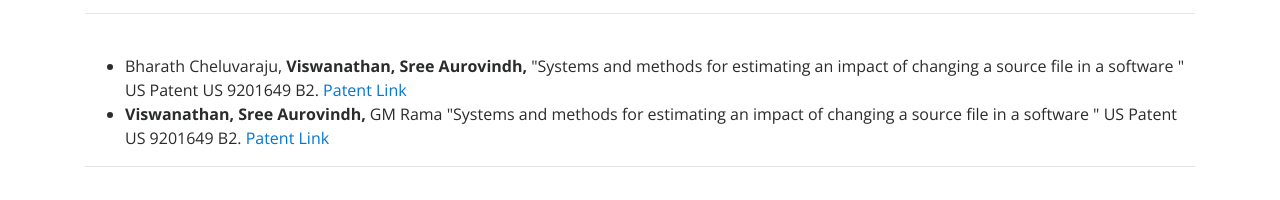
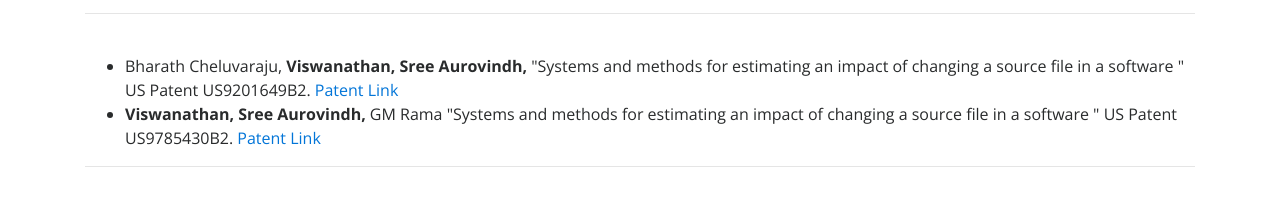
Before and after one commit to sreeaurovindh/sreeaurovindh.github.io, a website: page research.html in a window 1280 px wide. Shown: the part 474-674 px from the top of the page. Drawn offline with nearby package versions, Linux system fonts and the light colour scheme; a script that the page names is missing.

Commit message:
Update research.html
changes to patent numbers

```diff
--- a/research.html
+++ b/research.html
@@ -68,8 +68,8 @@
       <hr>
       <br><h1 style="font-size: 175%; text-align: center; letter-spacing: 2px;" class="heading">Patents</h1><hr><br>
       <ul class="skillsList">
-        <li>Bharath Cheluvaraju, <b>Viswanathan, Sree Aurovindh,</b> "Systems and methods for estimating an impact of changing a source file in a software " US Patent US 9201649 B2.  <a href="https://www.google.com/patents/US9201649">Patent Link</a></li>
-        <li> <b>Viswanathan, Sree Aurovindh,</b> GM Rama "Systems and methods for estimating an impact of changing a source file in a software " US Patent US 9201649 B2.  <a href="https://patents.google.com/patent/US9785430B2/en">Patent Link</a></li>
+        <li>Bharath Cheluvaraju, <b>Viswanathan, Sree Aurovindh,</b> "Systems and methods for estimating an impact of changing a source file in a software " US Patent US9201649B2.  <a href="https://www.google.com/patents/US9201649">Patent Link</a></li>
+        <li> <b>Viswanathan, Sree Aurovindh,</b> GM Rama "Systems and methods for estimating an impact of changing a source file in a software " US Patent US9785430B2.  <a href="https://patents.google.com/patent/US9785430B2/en">Patent Link</a></li>
 
       </ul>
     </div>
```
